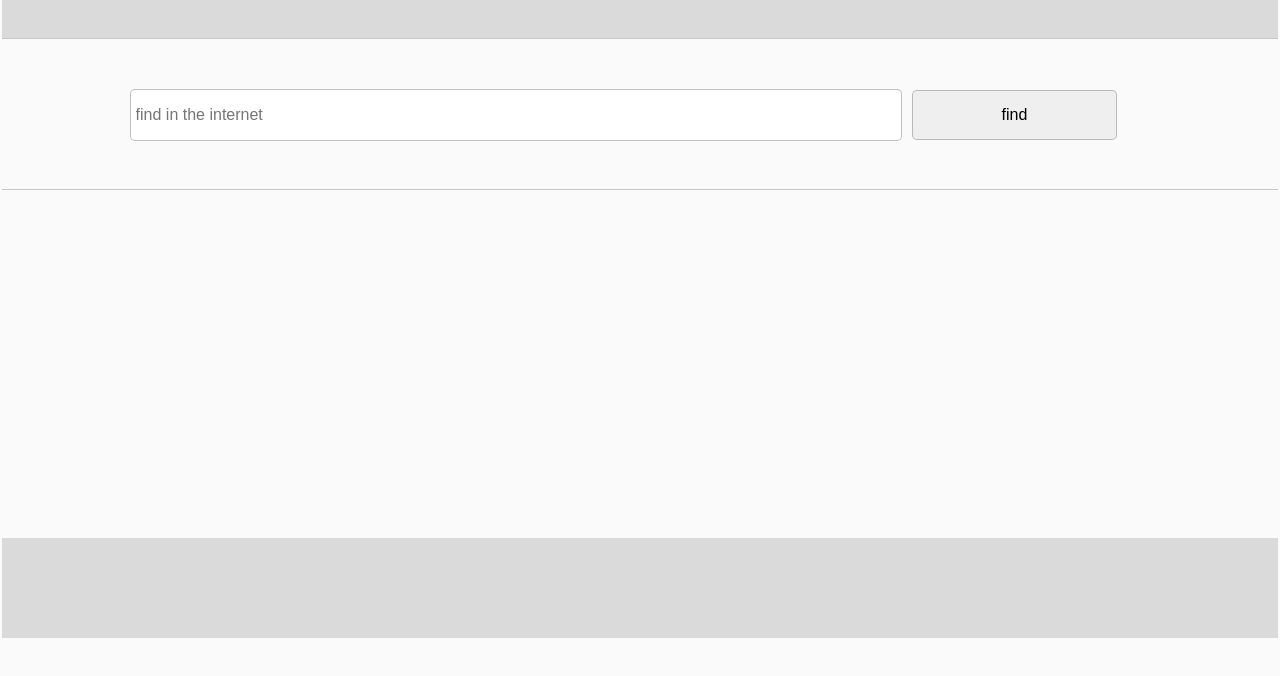
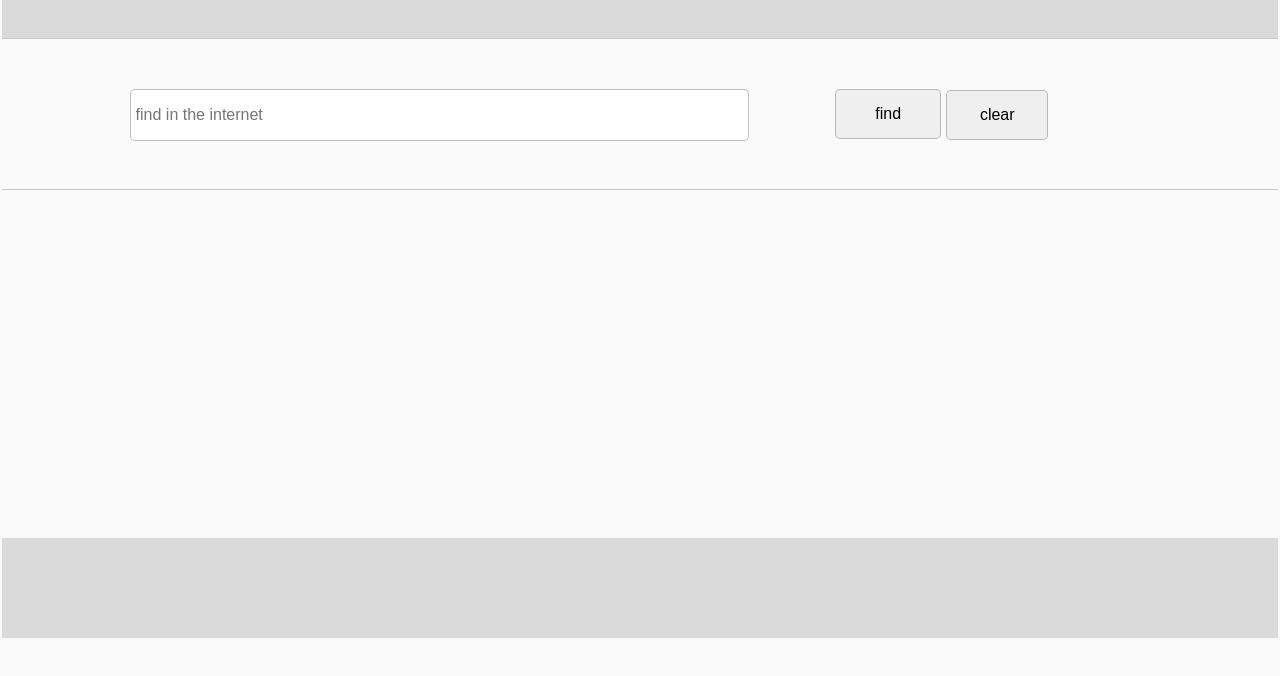
Before and after one commit to AlexDonn19/AD19JS-les16, a plain HTML site: page Part1/index.html in a window 1280 px wide. Shown: the part 64-740 px from the top of the page. Drawn offline with Linux system fonts and the light colour scheme.

Commit message:
clear added

```diff
--- a/Part1/css/style.css
+++ b/Part1/css/style.css
@@ -26,11 +26,15 @@ main {
 	border-bottom: 1px solid rgba(180, 180, 180, 0.7);
 	border-top: 1px solid rgba(180, 180, 180, 0.7);
 }
-#main_form {
+#input_line_block {
 	display: block;
 	width: 80%;
 	height: 50px;
 	margin: 50px auto;
+}
+#main_form {
+	display: inline-block;
+	width: 80%;
 }
 #main_input {
 	display: inline-block;
@@ -39,17 +43,25 @@ main {
 	font-size: 16px;
 	border: 1px solid rgba(150, 150, 150, 0.6);
 	border-radius: 5px;
-	margin-right: 1%;
+	margin-right: 5px;
 	padding-left: 5px;
 }
-#find_button {
+#find_button, #clear_button {
 	display: inline-block;
-	width: 20%;
 	height: 50px;
 	font-size: 16px;
 	border: 1px solid rgba(150, 150, 150, 0.6);
 	border-radius: 5px;
+	margin-right: 5px;
 }
+#find_button {
+	width: 13%;
+	float: right;
+}
+#clear_button {
+	width: 10%;
+}
+
 
 .news_block {
 	display: block;
@@ -70,6 +82,8 @@ main {
 .news_content {
 	color: black;
 	font-size: 16px;
+	max-height: 150px;
+	overflow: hidden;
 }
 .navLine_navigation {
 	display: block;
--- a/Part1/js/script.js
+++ b/Part1/js/script.js
@@ -37,14 +37,17 @@ function createPage() {
 	var navLine = document.createElement('div');
 	var footer = document.createElement('footer');
 
+	var inputLineBlock = document.createElement('div');
 	var form = document.createElement('form');
 	var input = document.createElement('input');
 	var button = document.createElement('button');
+	var clearButton = document.createElement('button');
 
 	quessLine.setAttribute('id', 'quessLine');
 	newsLine.setAttribute('id', 'newsLine');
 	navLine.setAttribute('id', 'navLine');
 
+	inputLineBlock.setAttribute('id', 'input_line_block');
 	form.setAttribute('id', 'main_form');
 	input.setAttribute('type', 'text');
 	input.setAttribute('id', 'main_input');
@@ -52,13 +55,18 @@ function createPage() {
 	button.setAttribute('id', 'find_button');
 	button.setAttribute('type', 'submit');
 	button.innerHTML = 'find';
+	clearButton.setAttribute('id', 'clear_button');
+	clearButton.innerHTML = 'clear';
+
 	p_header.innerHTML = 'Webhose.io - Service';
 
 	header.appendChild(p_header);
 
 	form.appendChild(input);
 	form.appendChild(button);
-	quessLine.appendChild(form);
+	inputLineBlock.appendChild(form);
+	inputLineBlock.appendChild(clearButton);
+	quessLine.appendChild(inputLineBlock);
 
 	main.appendChild(quessLine);
 	main.appendChild(newsLine);
@@ -73,7 +81,10 @@ function createPage() {
     	textToFind.q = document.getElementById('main_input').value;
     	searchItems(textToFind);
     };
-
+    clearButton.addEventListener('click', function () {
+    	document.getElementById('main_input').value = '';
+    	console.log('clearButton = ', clearButton);
+	});
 };
 
 function makeNewsBlock(objBlock, i) {
```
